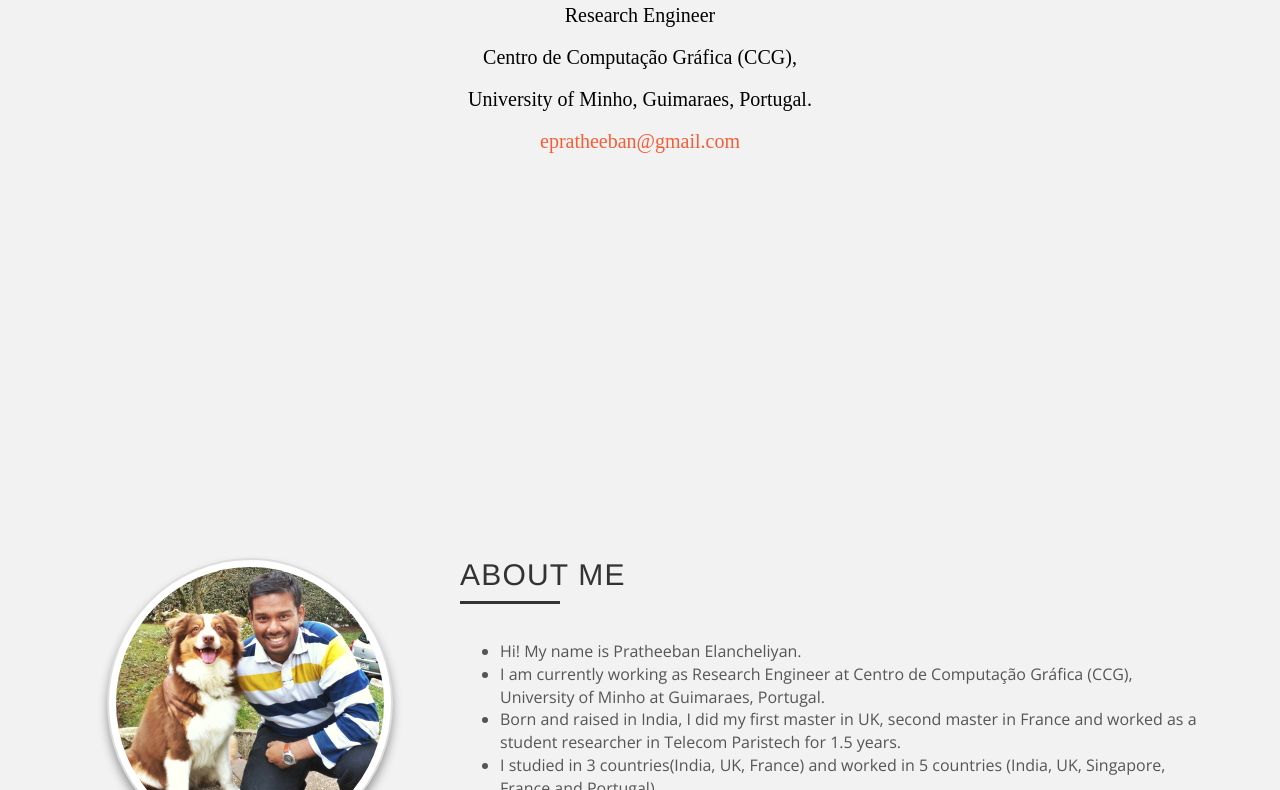
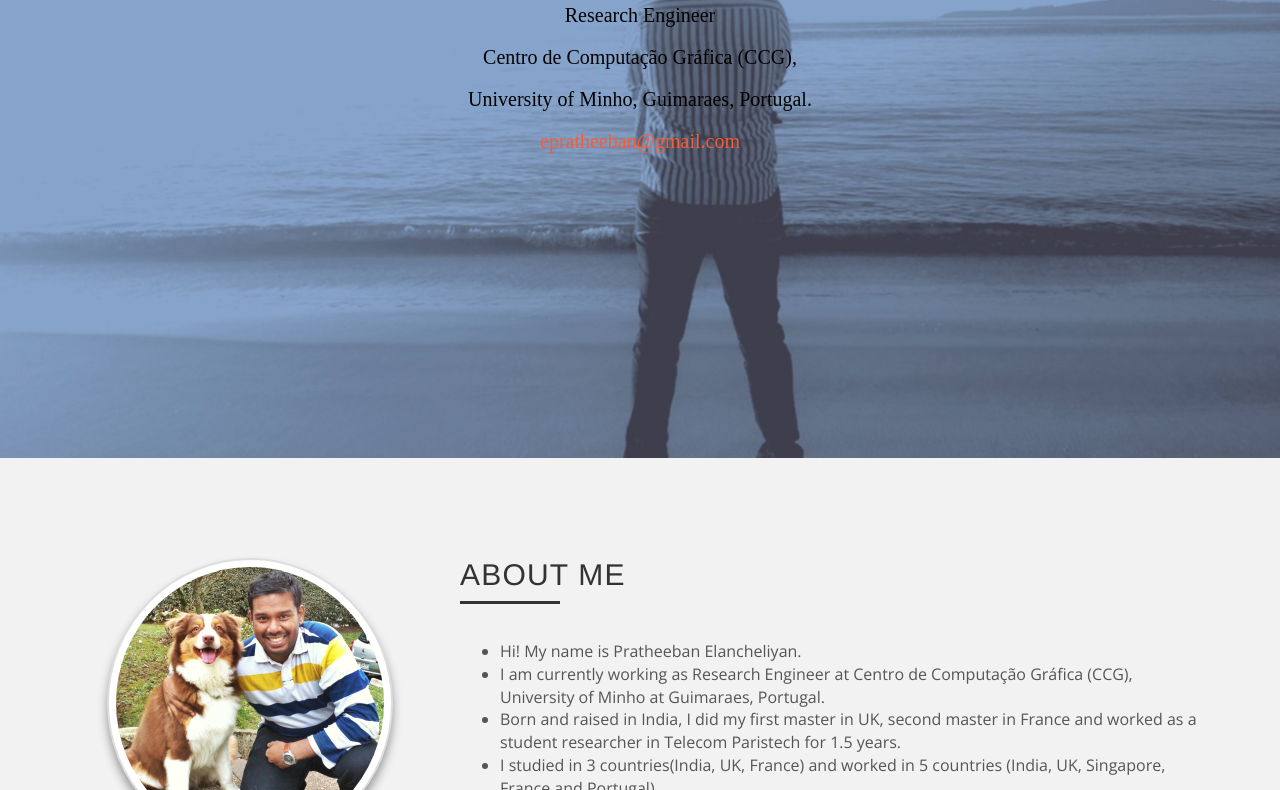
Before and after one commit to epratheeban/epratheeban.github.io, a plain HTML site: page index.html in a window 1280 px wide. Shown: the part 192-982 px from the top of the page. Drawn offline with nearby package versions, Linux system fonts and the light colour scheme; some packages are replaced by stand-ins of ours; files that its build step writes are made by us from their sources.

Commit message:
dp change css

```diff
--- a/assets/css/main.css
+++ b/assets/css/main.css
@@ -161,7 +161,7 @@ a:after {
 
 /* Header Wrap */
 #headerwrap {
-	background: url(../img/mydp.png) no-repeat ;
+	background: url(../img/myy.jpg) no-repeat ;
 
 
 }
```
